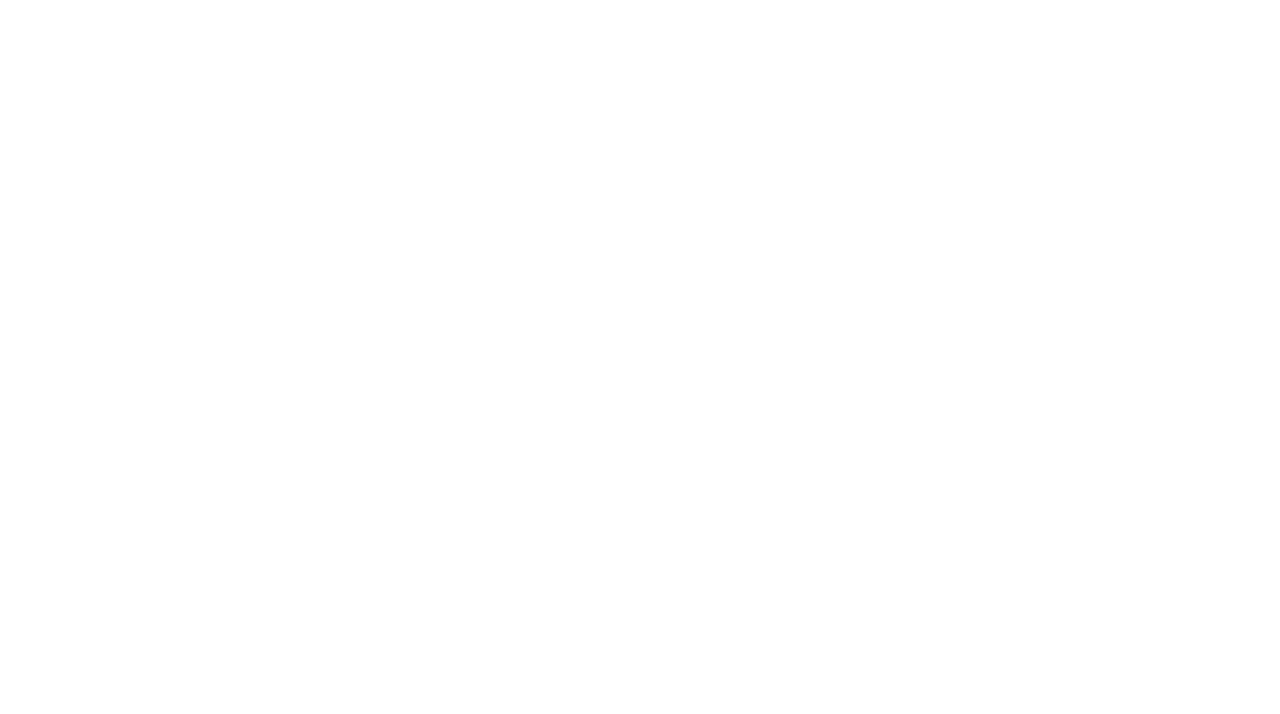
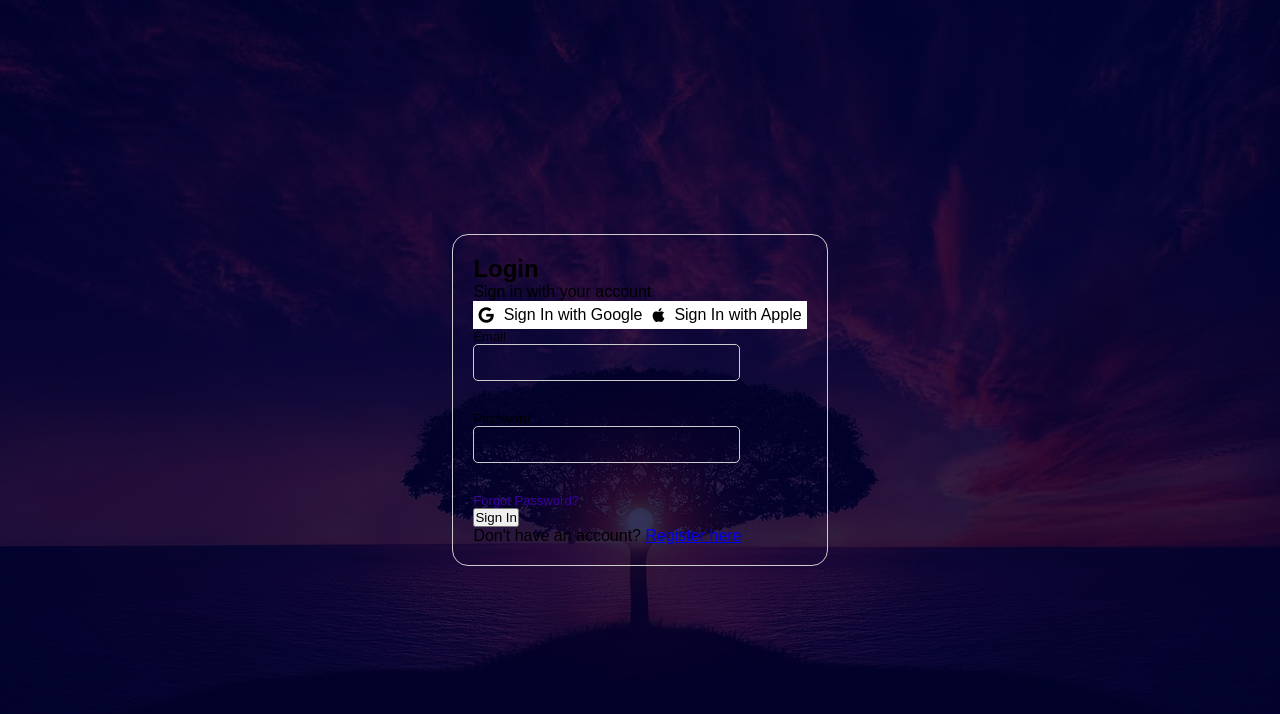
Before and after one commit to iamabhaytiwari343/Frontend, a plain HTML site: page login_sign_up_forms/form1.html in a window 1280 px wide. Drawn offline with Linux system fonts and the light colour scheme; files that its build step writes are made by us from their sources; files whose address does not match are found by name.

Commit message:
forms in html

```diff
--- a/login_sign_up_forms/form1.html
+++ b/login_sign_up_forms/form1.html
@@ -1,12 +1,114 @@
 <!DOCTYPE html>
 <html lang="en">
+
 <head>
     <meta charset="UTF-8">
-    <meta http-equiv="X-UA-Compatible" content="IE=edge">
     <meta name="viewport" content="width=device-width, initial-scale=1.0">
-    <title>Document</title>
+    <link rel="stylesheet" href="style.css">
+    <link rel="stylesheet" href="https://cdnjs.cloudflare.com/ajax/libs/font-awesome/6.0.0-beta3/css/all.min.css">
+    <style>
+        .container {
+            display: flex;
+            justify-content: center;
+            align-items: center;
+            height: 100vh;
+        }
+
+        .centered {
+            text-align: left;
+            padding: 20px;
+            border: 1px solid #ccc;
+            border-radius: 1rem;
+        }
+
+        .form-group {
+            margin-bottom: 15px;
+        }
+
+        .button-social {
+            display: flex;
+        }
+
+        .google-button,
+        .apple-button {
+            display: flex;
+            align-items: center;
+            padding: 10px 20px;
+            border: none;
+            cursor: pointer;
+            font-size: 16px;
+            color: black;
+        }
+
+        .google-button {
+            padding: 5px;
+            background-color: white;
+        }
+
+        .apple-button {
+            padding: 5px;
+            background-color: white;
+        }
+
+        .google-button i,
+        .apple-button i {
+            margin-right: 10px;
+
+        }
+
+        input[type="email"],
+        input[type="password"] {
+            width: 80%;
+            padding: 10px;
+            border: 1px solid #ccc;
+            border-radius: 5px;
+            margin-bottom: 15px;
+            transition: color 0.3s;
+        }
+
+        .google-button:active,
+        .apple-button:active,
+        [type="submit"]:active {
+            color: #0D47A1;
+            /* Change color when clicked */
+        }
+
+        .google-button:hover,
+        .apple-button:hover,
+        [type="submit"]:hover {
+            color: #1E40AF;
+            /* Change color on hover */
+        }
+    </style>
+    <title>Sign Up Form</title>
 </head>
+
 <body>
+    <div class="container">
+        <div class="centered">
+            <h2>Login</h2>
+            <p>Sign in with your account </p>
+            <div class="button-social">
+                <button class="google-button"><i class="fab fa-google"></i>Sign In with Google</button>
+                <button class="apple-button"><i class="fab fa-apple"></i>Sign In with Apple</button>
+            </div>
+            <form action="#" method="post">
+                <div class="form-group">
+                    <p>Email</p>
+                    <input type="email" id="email" name="email">
+                </div>
+                <div class="form-group">
+                    <p>Password</p>
+                    <input type="password" id="password" name="password">
+                </div>
+                <p><a href="/forgot-password">Forgot Password?</a></p>
+                <button type="submit">Sign In</button>
+            </form>
+
+            <p>Don't have an account? <a href="/register">Register here</a></p>
+        </div>
+    </div>
 
 </body>
+
 </html>
```
Also changed, not shown: reame_images/form1.jpg (added), 1 other file.
